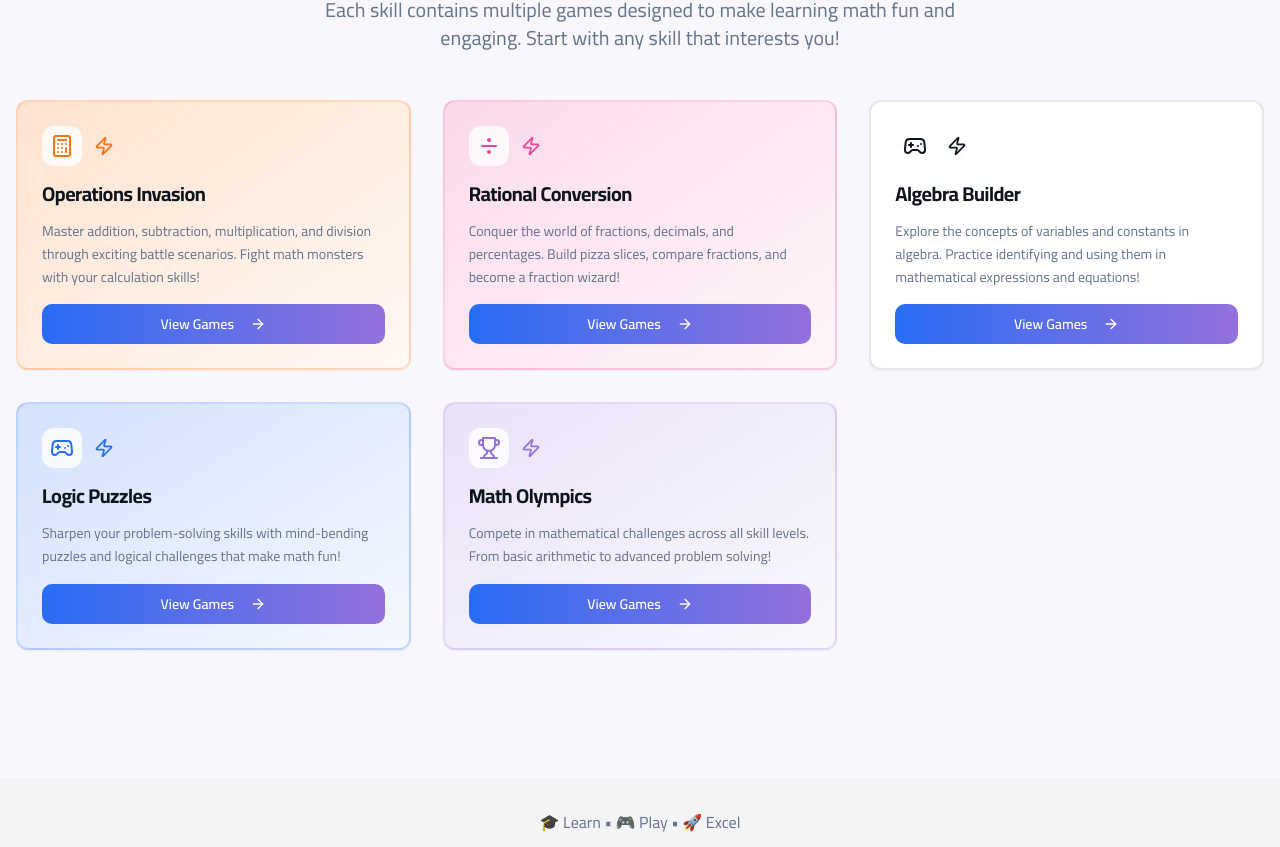
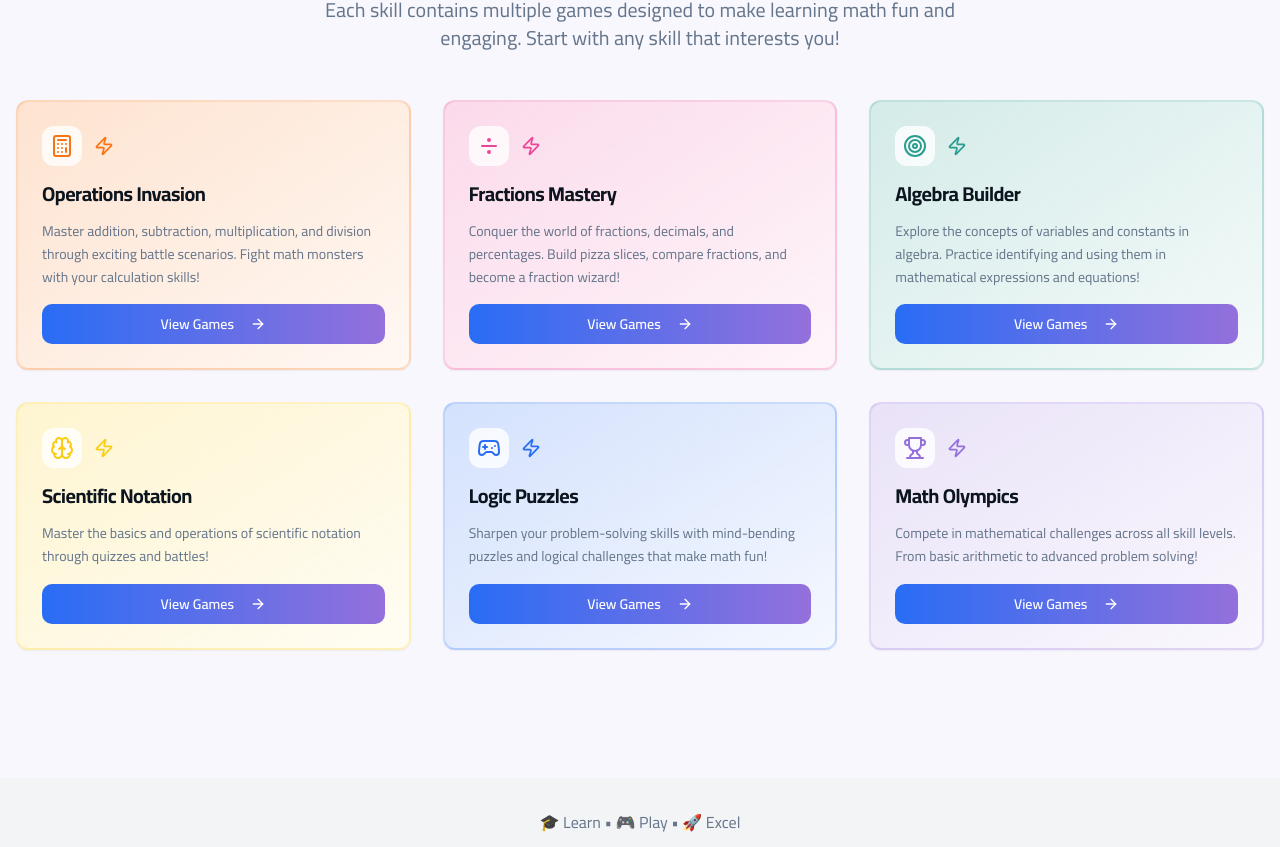
Before and after one commit to sanwaralkmali/math-skill-portal, a React (Vite) app: page / in a window 1280 px wide. Shown: the part 548-1395 px from the top of the page. Built offline with nearby package versions, Linux system fonts and the light colour scheme.

Commit message:
Openning a new game { Scientific Notation }

```diff
--- a/public/data/rational-conversion.json
+++ b/public/data/rational-conversion.json
@@ -4,7 +4,7 @@
       {
         "title": "Math Quest",
         "description": "Master math skills through engaging quiz gameplay. Choose your challenge and survive waves of increasingly difficult questions!",
-        "link": "coming soon"
+        "link": "https://math-wave-survivor-game.vercel.app/?filtered=rational-conversion"
       },
       {
         "title": "Convert & Match",
@@ -14,7 +14,7 @@
       {
         "title": "Operation Battle (Offline)",
         "description": "Challenge your friend on the same device. Fast-paced math battles!",
-        "link": "coming soon"
+        "link": "https://math-battle-pied.vercel.app/?skill=rational-conversion"
       },
       {
         "title": "Operation Battle (Online)",
--- a/src/pages/Index.tsx
+++ b/src/pages/Index.tsx
@@ -10,9 +10,9 @@ const mathSkills = [
     icon: <Calculator className="h-6 w-6" />
   },
   {
-    title: "Rational Conversion",
+    title: "Fractions Mastery",
     description: "Conquer the world of fractions, decimals, and percentages. Build pizza slices, compare fractions, and become a fraction wizard!",
-    skillName: "rational-conversion",
+    skillName: "fractions-mastery",
     color: "pink" as const,
     icon: <Divide className="h-6 w-6" />
   },
@@ -20,10 +20,16 @@ const mathSkills = [
     title: "Algebra Builder",
     description: "Explore the concepts of variables and constants in algebra. Practice identifying and using them in mathematical expressions and equations!",
     skillName: "algebra-builder",
-    color: "grey" as const,
-    icon: <Gamepad2 className="h-6 w-6" />
+    color: "teal" as const,
+    icon: <Target className="h-6 w-6" />
   },
-
+  {
+    title: "Scientific Notation",
+    description: "Master the basics and operations of scientific notation through quizzes and battles!",
+    skillName: "scientific-notation",
+    color: "yellow" as const,
+    icon: <Brain className="h-6 w-6" />
+  },
   {
     title: "Logic Puzzles",
     description: "Sharpen your problem-solving skills with mind-bending puzzles and logical challenges that make math fun!",
@@ -38,7 +44,6 @@ const mathSkills = [
     color: "secondary" as const,
     icon: <Trophy className="h-6 w-6" />
   }
-
 ];
 
 const Index = () => {
```
Also changed, not shown: public/data/scientific-notation.json (added, +25 -0 lines).
